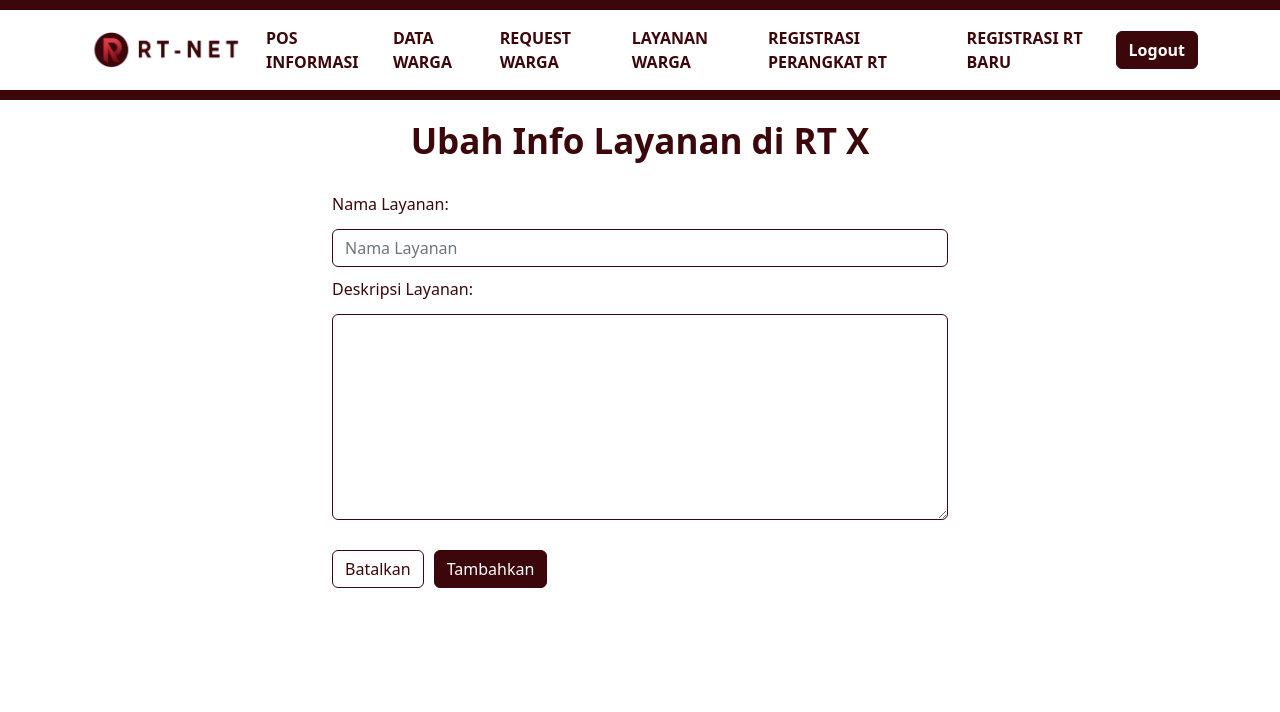
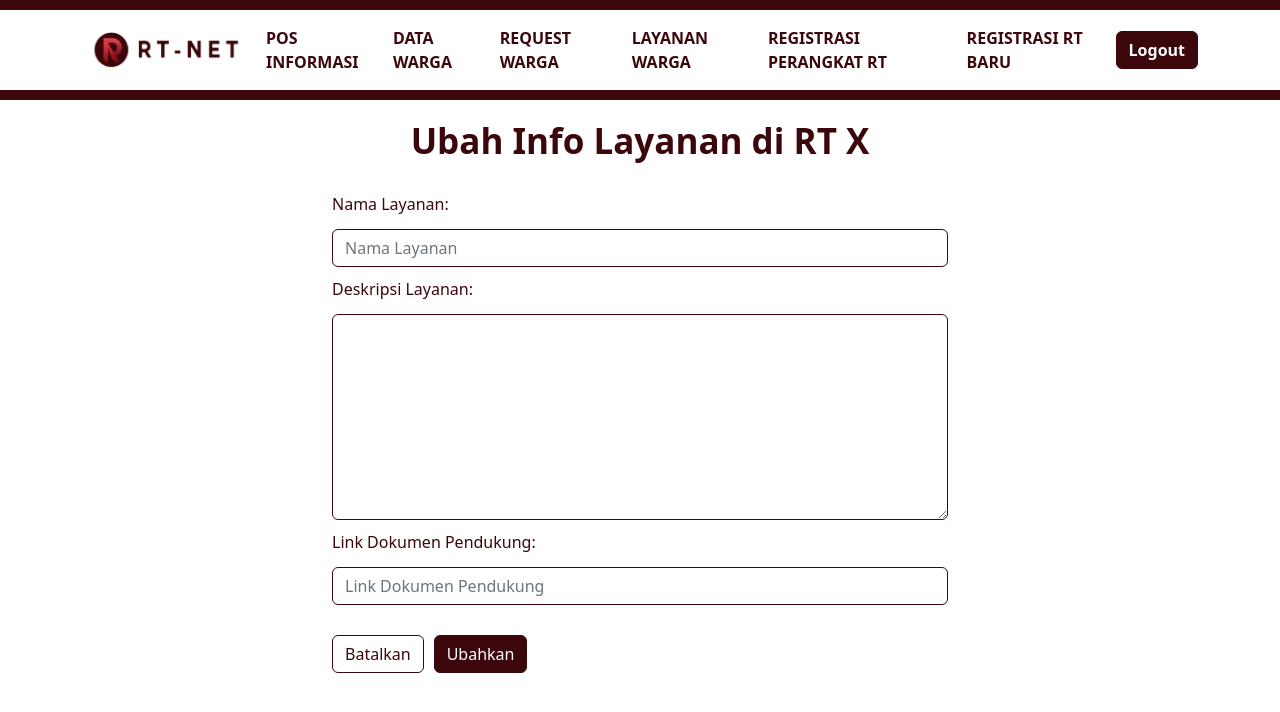
Before and after one commit to RT-NET-FINAL-PROJECT/FRONTEND, a React (Vite) app in the folder client-CMS/Client CMS/: page /layanan/edit/1 in a window 1280 px wide. Shown: the top 712 px of the page. Built offline with nearby package versions, Linux system fonts and the light colour scheme; no server answers; sample sign-in values are in the browser's storage.

Commit message:
Feat: wiring edit layanan page

```diff
--- a/client-CMS/Client CMS/src/pages/EditLayananPage.jsx
+++ b/client-CMS/Client CMS/src/pages/EditLayananPage.jsx
@@ -3,37 +3,102 @@ import Container from "react-bootstrap/Container";
 import Button from "react-bootstrap/Button";
 import Form from "react-bootstrap/Form";
 import { Link } from "react-router-dom";
+import { useNavigate, useParams } from "react-router-dom";
+import { useDispatch, useSelector } from "react-redux";
+import { fetchDetailService, updateService } from "../store/action/actionCreator";
+import { SERVICES_ERROR, SERVICES_UPDATE } from "../store/action/actionType";
+import MyModalsWrong from "../components/MyModalsWrong"
 
 export default function EditLayananPage() {
+  const { layananId } = useParams();
+  const navigate = useNavigate();
+  const dispatch = useDispatch()
+  useEffect(() => dispatch(fetchDetailService(layananId)), [dispatch, layananId])
+  const [modalShow, setModalShow] = useState(false);
+  const { serviceDetail, loadingStatus, errorMessage, updateStatus } = useSelector((state) => state.service)
+
+  const [name, setName] = useState(() => "")
+  const [deskripsi, setDeskripsi] = useState(() => "")
+  const [dokumen_pendukung, setDokumenPendukung] = useState(() => "")
+
+  // const dispatch = useDispatch()
+
+  useEffect(() => {
+    if (serviceDetail) {
+      setName(serviceDetail.name)
+      setDeskripsi(serviceDetail.deskripsi)
+      setDokumenPendukung(serviceDetail.dokumen_pendukung)
+    }
+  }, [serviceDetail])
+
+  const editService = (e) => {
+    e.preventDefault();
+    const objToSend = {
+      name,
+      deskripsi,
+      dokumen_pendukung
+    };
+
+    dispatch(updateService(objToSend, layananId))
+  };
+  console.log(updateStatus)
+  useEffect(() => {
+    if (updateStatus) {
+      navigate('/layanan')
+    }
+
+    return () => dispatch({ type: SERVICES_UPDATE, payload: null })
+  }, [updateStatus, navigate, dispatch])
+
+  useEffect(() => {
+    if (errorMessage) {
+      setModalShow(true)
+    }
+
+    return () => dispatch({ type: SERVICES_ERROR, payload: "" })
+  }, [errorMessage, dispatch])
 
   return (
-      <Container className="w-50" style={{marginTop:"100px"}}>
-      <h1 style={{color:'rgba(59,7,11,255)', fontWeight: "bold", marginTop: "120px", fontSize:"35px",textAlign:"center"}}>Ubah Info Layanan di RT X</h1>
-      <Form style={{borderColor:'rgba(59,7,11,255)', marginTop: "25px"}}>
+    <Container className="w-50" style={{ marginTop: "100px" }}>
+      <h1 style={{ color: 'rgba(59,7,11,255)', fontWeight: "bold", marginTop: "120px", fontSize: "35px", textAlign: "center" }}>Ubah Info Layanan di RT X</h1>
+      <Form onSubmit={editService} style={{ borderColor: 'rgba(59,7,11,255)', marginTop: "25px" }}>
         <Form.Group >
-            <Form.Label style={{color:'rgba(59,7,11,255)' , marginTop: "5px"}}>Nama Layanan:</Form.Label>
+          <Form.Label style={{ color: 'rgba(59,7,11,255)', marginTop: "5px" }}>Nama Layanan:</Form.Label>
           <Form.Control
-              name="nama"
+            name="name"
             type="text"
             placeholder="Nama Layanan"
-              style={{color:'rgba(59,7,11,255)', border: "1px solid rgba(59,7,11,255)", marginTop: "5px"}}
+            value={name}
+            onChange={(e) => setName(e.target.value)}
+            style={{ color: 'rgba(59,7,11,255)', border: "1px solid rgba(59,7,11,255)", marginTop: "5px" }}
           />
-            <Form.Label style={{color:'rgba(59,7,11,255)', marginTop: "10px"}}>Deskripsi Layanan:</Form.Label>
+          <Form.Label style={{ color: 'rgba(59,7,11,255)', marginTop: "10px" }}>Deskripsi Layanan:</Form.Label>
           <Form.Control
             name="deskripsi"
             as="textarea"
             rows={8}
-              style={{color:'rgba(59,7,11,255)', border: "1px solid rgba(59,7,11,255)", marginTop: "5px"}}
+            value={deskripsi}
+            onChange={(e) => setDeskripsi(e.target.value)}
+            style={{ color: 'rgba(59,7,11,255)', border: "1px solid rgba(59,7,11,255)", marginTop: "5px" }}
+          />
+          <Form.Label style={{ color: 'rgba(59,7,11,255)', marginTop: "10px" }}>Link Dokumen Pendukung:</Form.Label>
+          <Form.Control
+            name="dokumen_pendukung"
+            type="text"
+            placeholder="Link Dokumen Pendukung"
+            value={dokumen_pendukung}
+            onChange={(e) => setDokumenPendukung(e.target.value)}
+            style={{ color: 'rgba(59,7,11,255)', border: "1px solid rgba(59,7,11,255)", marginTop: "5px" }}
           />
         </Form.Group>
         <Link to={'/layanan'}>
           <Button
             style={{
               marginTop: "30px",
-              backgroundColor:'white',
-              borderColor:'rgba(59,7,11,255)',
-              color:'rgba(59,7,11,255)',
-              marginRight:'10px',
+              backgroundColor: 'white',
+              borderColor: 'rgba(59,7,11,255)',
+              color: 'rgba(59,7,11,255)',
+              marginRight: '10px',
             }}
           >
             Batalkan
@@ -42,14 +107,17 @@ export default function EditLayananPage() {
         <Button
           style={{
             marginTop: "30px",
-            backgroundColor:'rgba(59,7,11,255)',
-            borderColor:'rgba(59,7,11,255)'
+            backgroundColor: 'rgba(59,7,11,255)',
+            borderColor: 'rgba(59,7,11,255)'
           }}
           type="submit"
         >
-          Tambahkan
+          Ubahkan
         </Button>
       </Form>
+      {modalShow && (
+        <MyModalsWrong show={modalShow} onHide={() => setModalShow(false)} title='Warning!' content='All fields must be filled' />
+      )}
     </Container>
   )
 }
```
Lines whose indentation alone changed are shown as unchanged.
